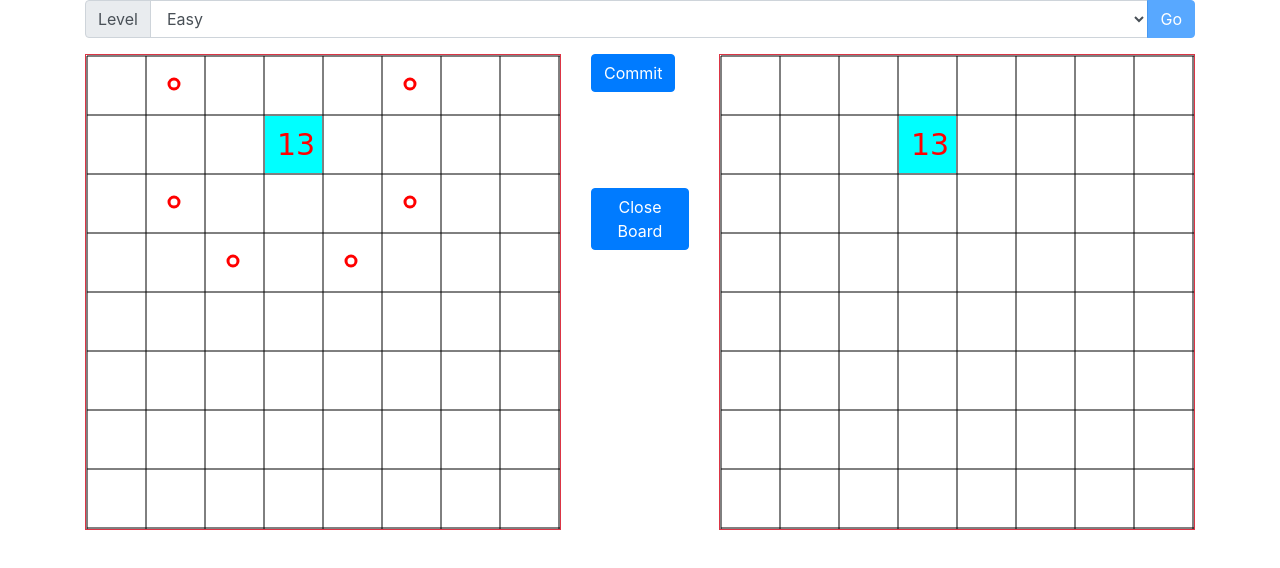
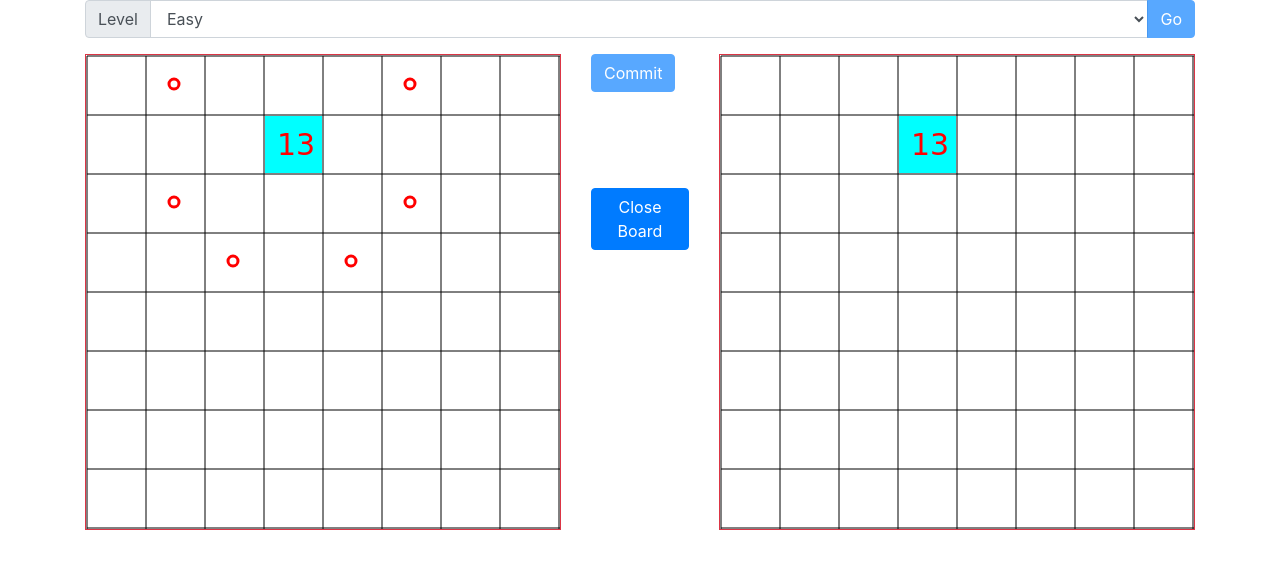
Before and after one commit to kiendepzai99/Train-Your-Brain, a React (Create React App) app in the folder web-ui/: page /knight-tour in a window 1280 px wide. Shown: the top 568 px of the page. Built offline with nearby package versions, Linux system fonts and the light colour scheme.

Commit message:
Handle disable commit button when typing number is not ready

```diff
--- a/web-ui/src/games/KnightTour/KnightTour.js
+++ b/web-ui/src/games/KnightTour/KnightTour.js
@@ -71,7 +71,7 @@ export default function KnightTour() {
                     <KnightTourPG level={level}/>
                 </Col>
                 <Col>
-                    <Button onClick={handleCommit}>Commit</Button>
+                    <Button onClick={handleCommit} disabled={typingValue === null || typingValue === ''}>Commit</Button>
                     <br/><br/><br/><br/><br/>
                     <Button onClick={handleShowBoard}>{boardVisible ? 'Close Board' : 'Open Board'}</Button>
                 </Col>
```
